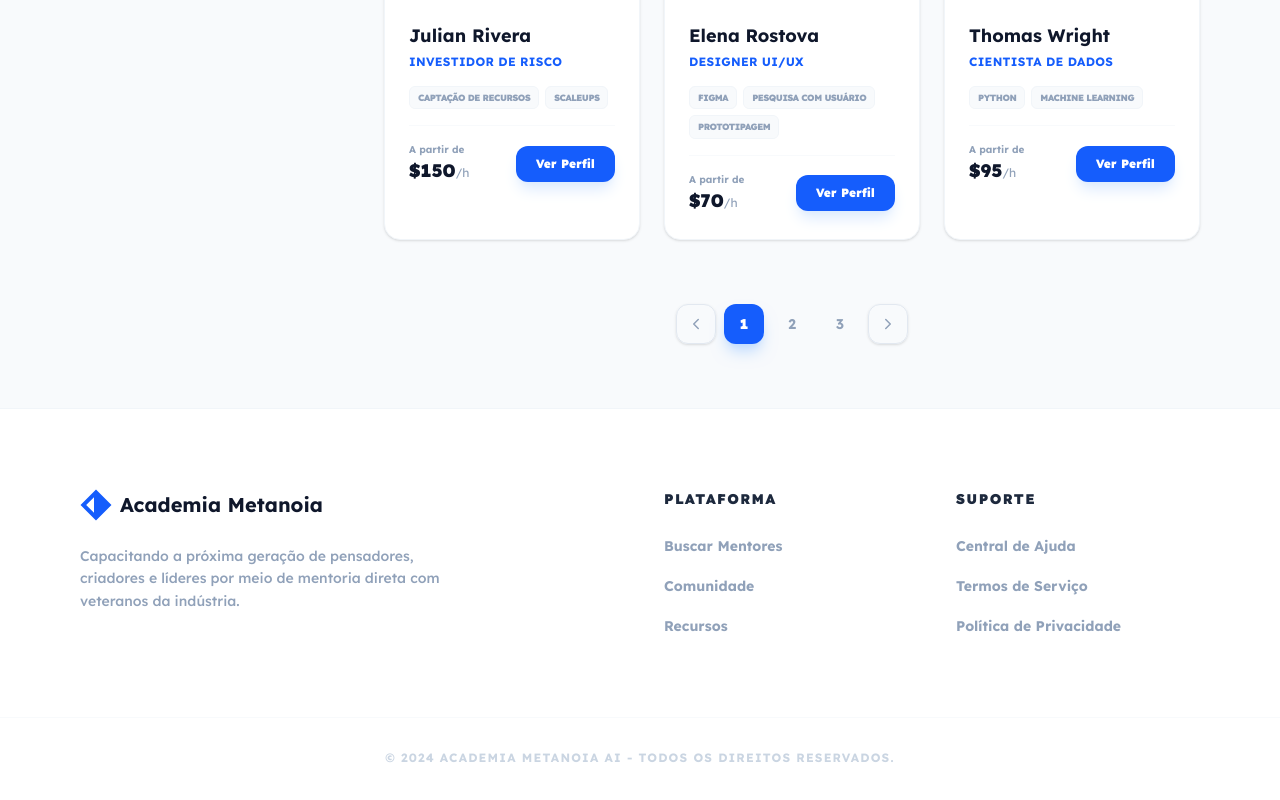
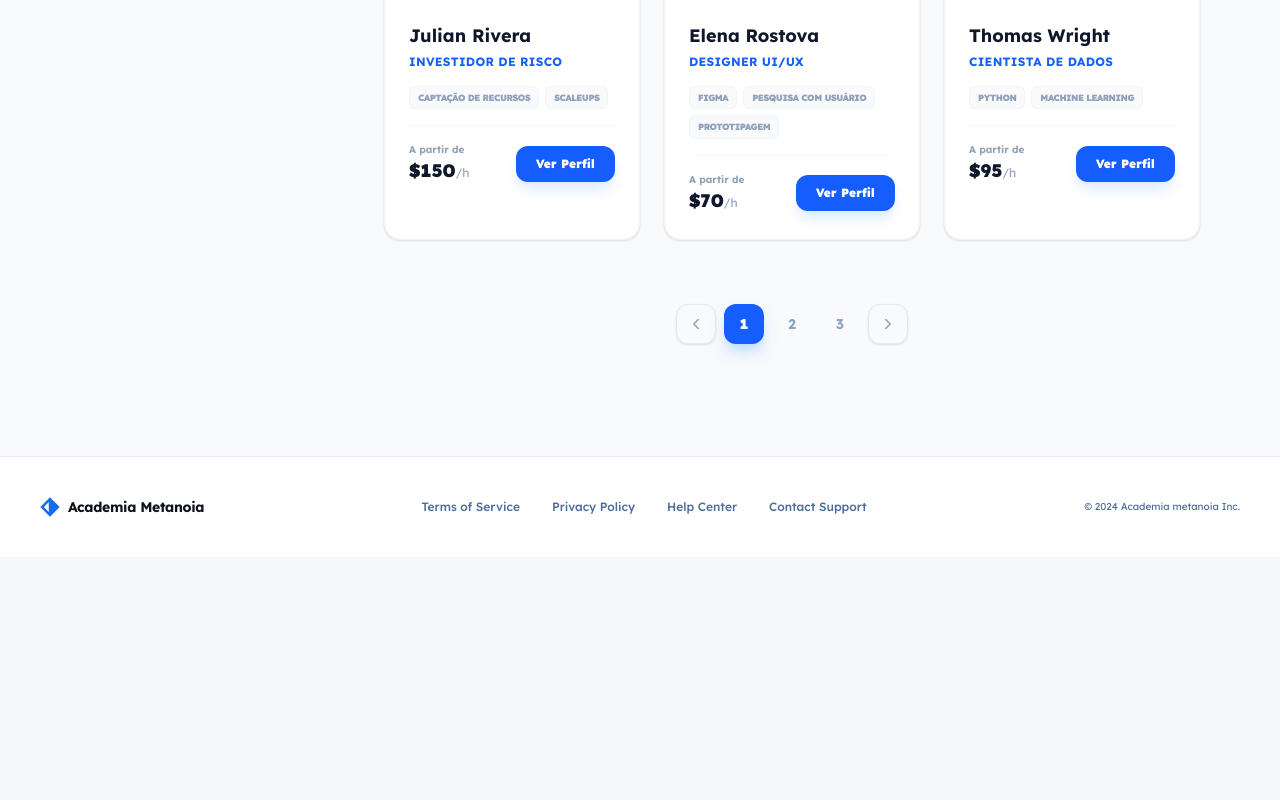
Before and after one commit to Top-Head/frontend-metanoia, a Next.js app: page / in a window 1280 px wide. Shown: the part 1530-2330 px from the top of the page. After the commit the page ends 2087 px from the top, so only its background shows below. Built offline with nearby package versions, Linux system fonts and the light colour scheme; a web font is replaced by a local one.

Commit message:
refator: dashboard

```diff
--- a/src/app/page.tsx
+++ b/src/app/page.tsx
@@ -16,6 +16,7 @@
 } from "lucide-react";
 import { MENTORES_DATA } from "@/data/mentors";
 import Link from "next/link";
+import Footer from "@/components/Footer";
 
 export default function Page() {
   const [termoBusca, setTermoBusca] = useState("");
@@ -312,50 +313,7 @@
         </div>
       </main>
 
-      <footer className="bg-white border-t border-slate-100 pt-20 pb-10">
-        <div className="max-w-360 mx-auto px-6 lg:px-20 grid grid-cols-1 md:grid-cols-4 gap-12">
-          <div className="col-span-1 md:col-span-2 space-y-6">
-            <div className="flex items-center gap-2">
-              <div className="text-blue-600">
-                <svg
-                  className="w-8 h-8"
-                  fill="none"
-                  viewBox="0 0 48 48"
-                  xmlns="http://www.w3.org/2000/svg"
-                >
-                  <path
-                    d="M24 0.757355L47.2426 24L24 47.2426L0.757355 24L24 0.757355ZM21 35.7574V12.2426L9.24264 24L21 35.7574Z"
-                    fill="currentColor"
-                  />
-                </svg>
-              </div>
-              <h3 className="text-xl font-bold">Academia Metanoia</h3>
-            </div>
-            <p className="text-slate-400 text-sm leading-relaxed max-w-sm font-medium">
-              Capacitando a próxima geração de pensadores, criadores e líderes
-              por meio de mentoria direta com veteranos da indústria.
-            </p>
-          </div>
-
-          <GrupoRodape
-            titulo="Plataforma"
-            links={["Buscar Mentores", "Comunidade", "Recursos"]}
-          />
-          <GrupoRodape
-            titulo="Suporte"
-            links={[
-              "Central de Ajuda",
-              "Termos de Serviço",
-              "Política de Privacidade",
-            ]}
-          />
-        </div>
-        <div className="max-w-360 mx-auto px-6 lg:px-20 mt-20 pt-8 border-t border-slate-50 text-center">
-          <p className="text-slate-300 text-xs font-bold tracking-widest">
-            © 2024 ACADEMIA METANOIA AI - TODOS OS DIREITOS RESERVADOS.
-          </p>
-        </div>
-      </footer>
+ <Footer/>
     </div>
   );
 }
```
